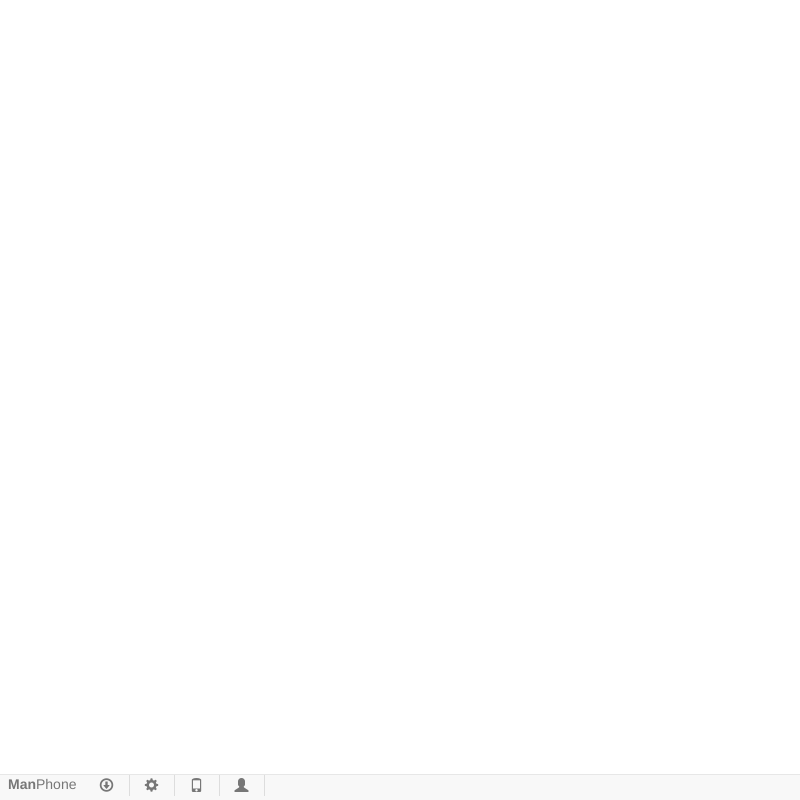
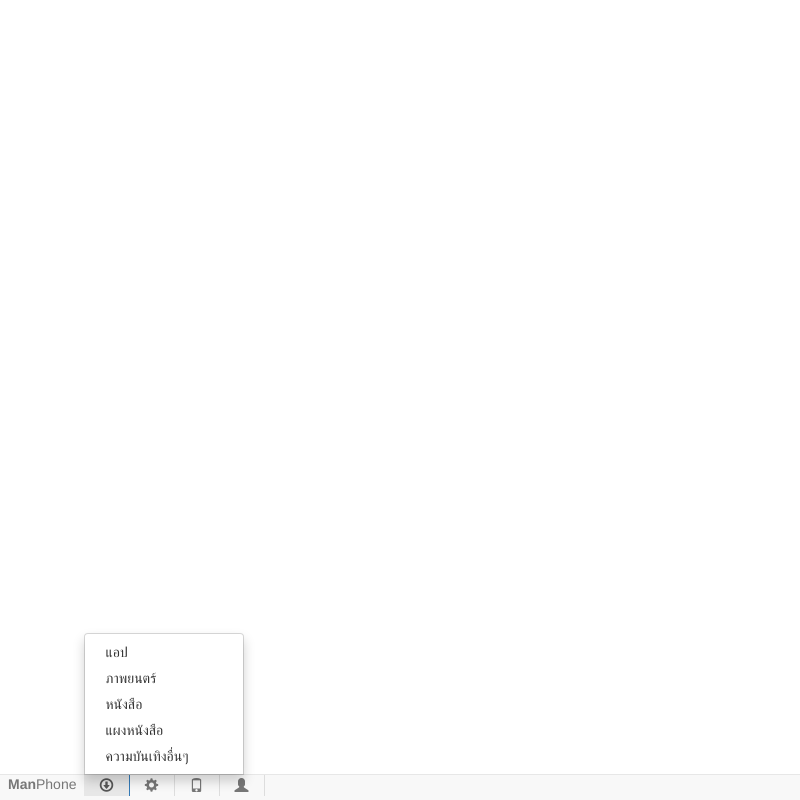
Before and after one commit to Quad-B/Manroid, an Electron app: page index.html in a window 800 px wide. Both pictures are taken after a click on the link 106 px from the left and 785 px from the top of the page. Drawn offline with nearby package versions, Linux system fonts and the light colour scheme.

Commit message:
add dropdown in index.html

```diff
--- a/index.html
+++ b/index.html
@@ -44,22 +44,19 @@ html, body, #foo {
   <!-- Collect the nav links, forms, and other content for toggling -->
   <div class="collapse navbar-collapse" id="bs-example-navbar-collapse-1">
     <ul class="nav navbar-nav">
-      <li><a onclick="setURL('https://play.google.com/store')" title="ดาวน์โหลดแอป"><i class="glyphicon glyphicon-download"></i></a></li>
+      <li class="dropdown">
+        <a href="#" class="dropdown-toggle" data-toggle="dropdown" title="ดาวน์โหลด"><i class="glyphicon glyphicon-download"></i></a>
+        <ul class="dropdown-menu">
+          <li><a onclick="setURL('https://play.google.com/store/apps')">แอป</a></li>
+          <li><a onclick="setURL('https://play.google.com/store/movies')">ภาพยนตร์</a></li>
+          <li><a onclick="setURL('https://play.google.com/store/books')">หนังสือ</a></li>
+          <li><a onclick="setURL('https://play.google.com/store/newsstand')">แผงหนังสือ</a></li>
+          <li><a onclick="setURL('https://play.google.com/store')">ความบันเทิงอื่นๆ</a></li>
+        </ul>
+      </li>
       <li><a onclick="settings('https://play.google.com/settings/')" title="ตั้งค่าโทรศัพท์"><i class="glyphicon glyphicon-cog"></i></a></li>
       <li><a onclick="setURL('https://www.google.com/android/devicemanager?hl=th&u=0')" title="หาโทรศัพท์"><i class="glyphicon glyphicon-phone"></i></a></li>
       <li><a onclick="setURL('https://play.google.com/store/account')"  title="ตั้งค่าบัญชี"><i class="glyphicon glyphicon-user"></i></a></li>
-      <!--li class="dropdown">
-        <a href="#" class="dropdown-toggle" data-toggle="dropdown"><b class="caret"></b></a>
-        <ul class="dropdown-menu">
-          <li><a href="#">Action</a></li>
-          <li><a href="#">Another action</a></li>
-          <li><a href="#">Something else here</a></li>
-          <li class="divider"></li>
-          <li><a href="#">Separated link</a></li>
-          <li class="divider"></li>
-          <li><a href="#">One more separated link</a></li>
-        </ul>
-      </li-->
     </ul>
   </div><!-- /.navbar-collapse -->
 </nav>
```
